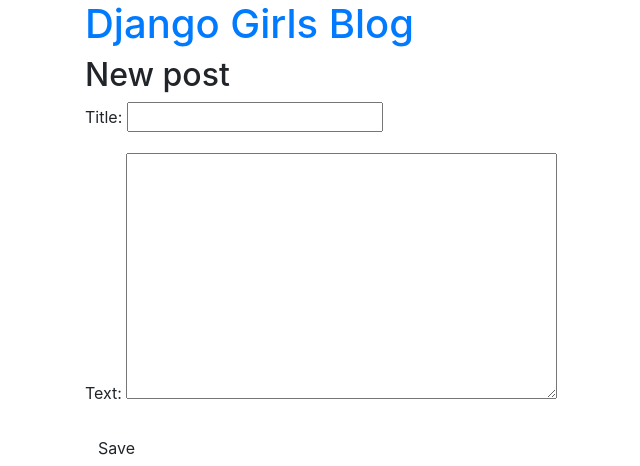
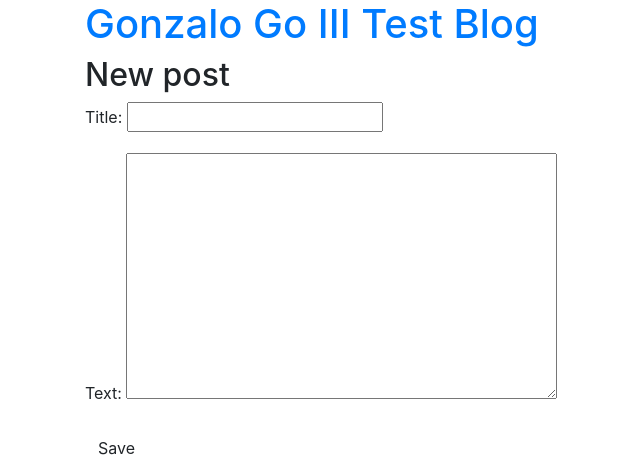
Before and after one commit to gonzalogo3/my-first-blog, a Django app: page /post/new/ in a window 1280 px wide. Shown: the top 466 px of the page, without its empty margins (0-640 px from the left). Run offline with Django 3.2, Linux system fonts and the light colour scheme.

Commit message:
change gg3 and svg size

```diff
--- a/blog/templates/blog/base.html
+++ b/blog/templates/blog/base.html
@@ -2,20 +2,21 @@
 <!DOCTYPE html>
 <html>
     <head>
-        <title>Django Girls blog</title>
+        <title>Gonzalo Go III test blog</title>
         <link rel="stylesheet" href="https://cdn.jsdelivr.net/npm/bootstrap@4.5.3/dist/css/bootstrap.min.css" integrity="sha384-TX8t27EcRE3e/ihU7zmQxVncDAy5uIKz4rEkgIXeMed4M0jlfIDPvg6uqKI2xXr2" crossorigin="anonymous">
         <link href='//fonts.googleapis.com/css?family=Lobster&subset=latin,latin-ext' rel='stylesheet' type='text/css'>
         <link rel="stylesheet" href="{% static 'css/blog.css' %}">
     </head>
+
     <body>
         <header class="page-header">
             <div class="container">
                 {% if user.is_authenticated %}
                     <a href="{% url 'post_new' %}" class="top-menu">
-                        {% include './icons/file-earmark-plus.svg' %}
+                        {% include './icons/file-earmark-plus-gg3.svg' %}
                     </a>
                 {% endif %}
-                <h1><a href="/">Django Girls Blog</a></h1>
+                <h1><a href="/">Gonzalo Go III Test Blog</a></h1>
             </div>
         </header>
         <main class="content container">
```
Also changed, not shown: 1 other file.
